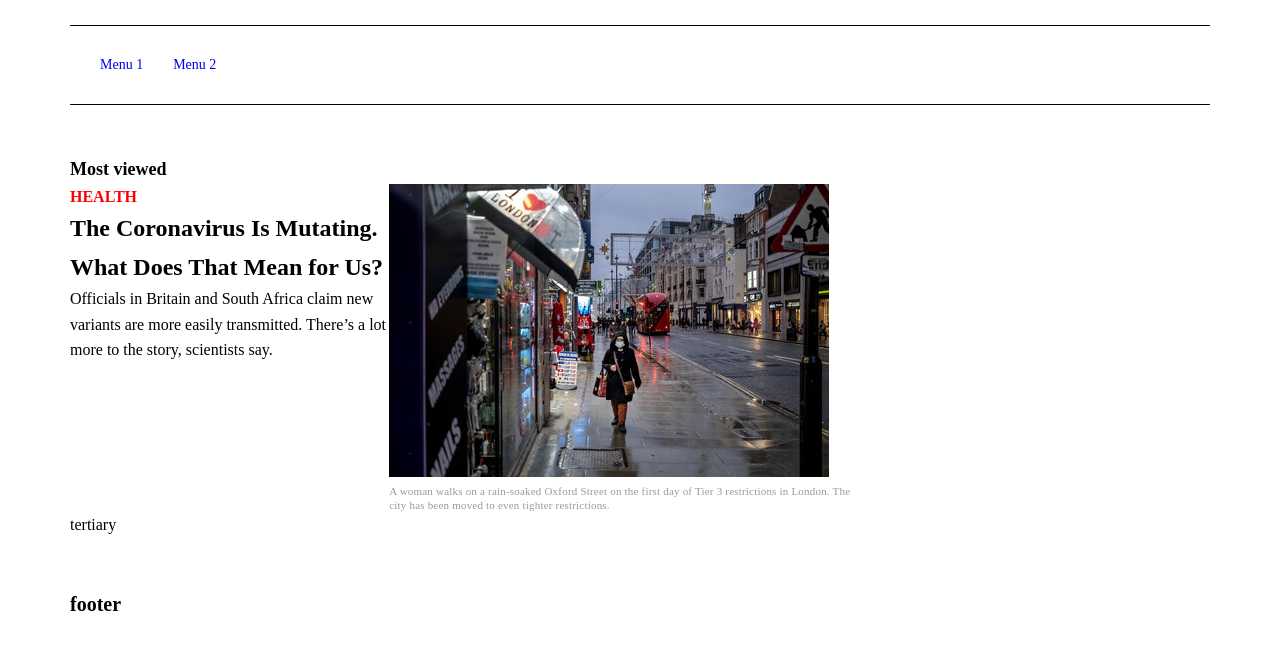
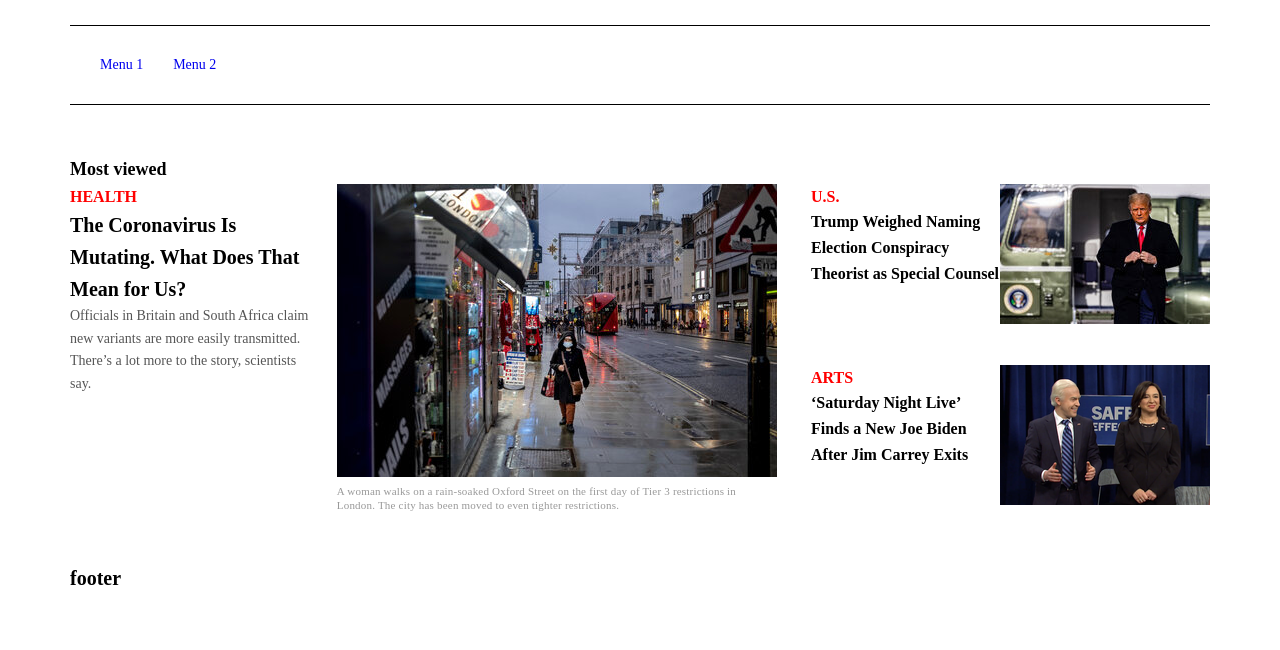
Before and after one commit to dongwook00/my-nyt-app, a website: page index.html in a window 1280 px wide. Drawn offline with Linux system fonts and the light colour scheme.

Commit message:
added right layout

```diff
--- a/index.html
+++ b/index.html
@@ -28,19 +28,34 @@
                             <h1 class="article__title">The Coronavirus Is Mutating. What Does That Mean for Us?</h1>
                             <p class="article__abstract">Officials in Britain and South Africa claim new variants are more easily transmitted. There’s a lot more to the story, scientists say.</p>
                         </div>
-                        <figure class="article__image">
-                            <img src="./assets/images/sample.jpg" alt="Article image">
+                        <figure class="article__figure">
+                            <img class="article__image" src="./assets/images/sample.jpg" alt="Article image">
                             <figcaption class="image__caption">A woman walks on a rain-soaked Oxford Street on the first day of Tier 3 restrictions in London. The city has been moved to even tighter restrictions.</figcaption>
                         </figure>
                     </div>
                     <div class="most-viewed__secondary">
-                        <div class="article__text">
-                            <h4 class="article__category"></h4>
-                            <h1 class="article__title"></h1>
-                            <p class="article__abstract"></p>
+                        <div class="most-viewed__secondary--top">
+                            <div class="article__text">
+                                <h4 class="article__category">U.S.</h4>
+                                <h1 class="article__title">Trump Weighed Naming Election Conspiracy Theorist as Special Counsel</h1>
+                            </div>
+                            <figure class="article__figure">
+                                <img src="./assets/images/sample-2-mid.jpg" alt="Article image">
+                                <figcaption class="image__caption"></figcaption>
+                            </figure>
+                        </div>
+                        <div class="most-viewed__secondary--bottom">
+                            <div class="article__text">
+                                <h4 class="article__category">Arts</h4>
+                                <h1 class="article__title">‘Saturday Night Live’ Finds a New Joe Biden After Jim Carrey Exits</h1>
+                            </div>
+                            <figure class="article__figure">
+                                <img src="./assets/images/sample-3-mid.png" alt="Article image">
+                                <figcaption class="image__caption"></figcaption>
+                            </figure>
                         </div>
                     </div>
-                    <div class="most-viewed__tertiary">tertiary</div>
+
                 </section>
             </main>
 
--- a/scss/_content.scss
+++ b/scss/_content.scss
@@ -3,23 +3,63 @@
     display: flex;
     flex-wrap: wrap;
     font-size: 1.6rem;
+    justify-content: space-between;
 
     &__primary {
         display: flex;
-        flex: 0 0 70%;
+        flex: 0 0 62%;
         justify-content: space-between;
 
         .article__text {
-            flex: 0 0 40%;
+            flex: 0 0 35%;
+
+            & .article__title {
+                font-size: $font-size-title-primary;
+            }
+
+            & .article__abstract {
+                font-size: $font-size-abstract;
+                color: $font-color-abstract;
+            }
         }
 
-        .article__image {
-            flex: 0 0 60%;
+        .article__figure {
+            flex: 0 0 55%;
+            display: table;
+
+            & .image__caption {
+                display: table-caption;
+                caption-side: bottom;
+            }
         }
     }
 
     &__secondary {
-        flex: 0 0 30%;
+        flex: 0 0 35%;
+        display: flex;
+        flex-direction: column;
+        justify-content: space-between;
+
+        &--top,
+        &--bottom {
+            display: flex;
+        }
+
+        & .article__text {
+            & .article__title {
+                font-size: $font-size-title-secondary;
+            }
+
+            & .article__abstract {
+                font-size: $font-size-abstract;
+                color: $font-color-abstract;
+            }
+        }
+
+        & .article__figure {
+
+        }
+
     }
 
 
--- /dev/null
+++ b/scss/_variables.scss
@@ -0,0 +1,5 @@
+$font-size-title-primary: 2rem;
+$font-size-title-secondary: 1.6rem;
+$font-size-abstract: 1.4rem;
+
+$font-color-abstract: rgb(85, 85, 85);
--- a/scss/main.scss
+++ b/scss/main.scss
@@ -1,3 +1,4 @@
+@import './variables';
 @import './base';
 @import './layout';
 @import './typography';
```
Also changed, not shown: assets/images/sample-2-mid.jpg (added), assets/images/sample-2-sm.jpg (added), assets/images/sample-2.jpg (added), assets/images/sample-3-mid.png (added), css/style.css.
